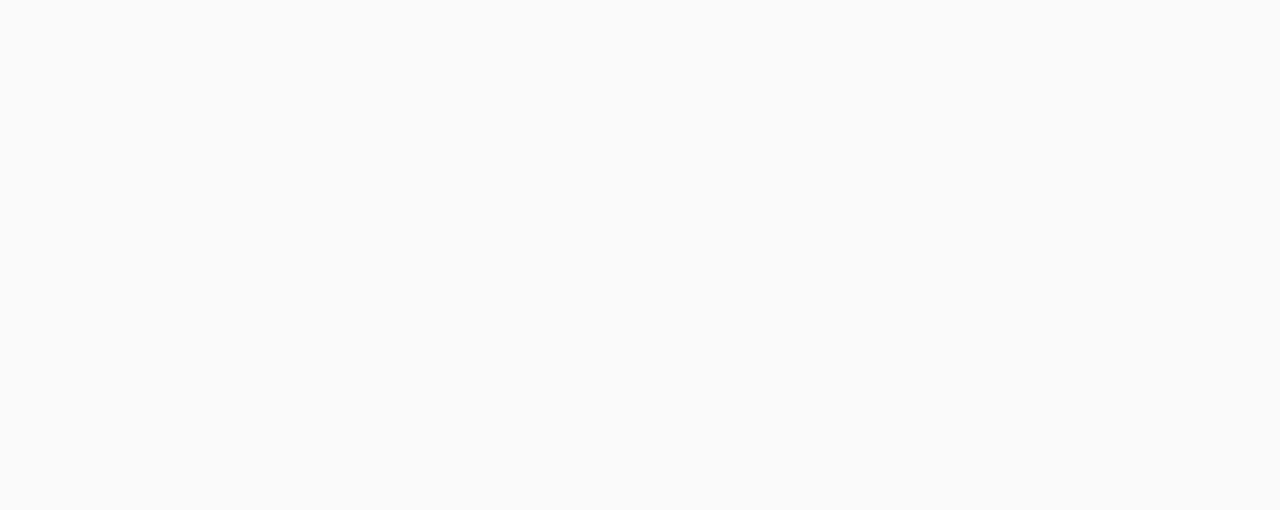
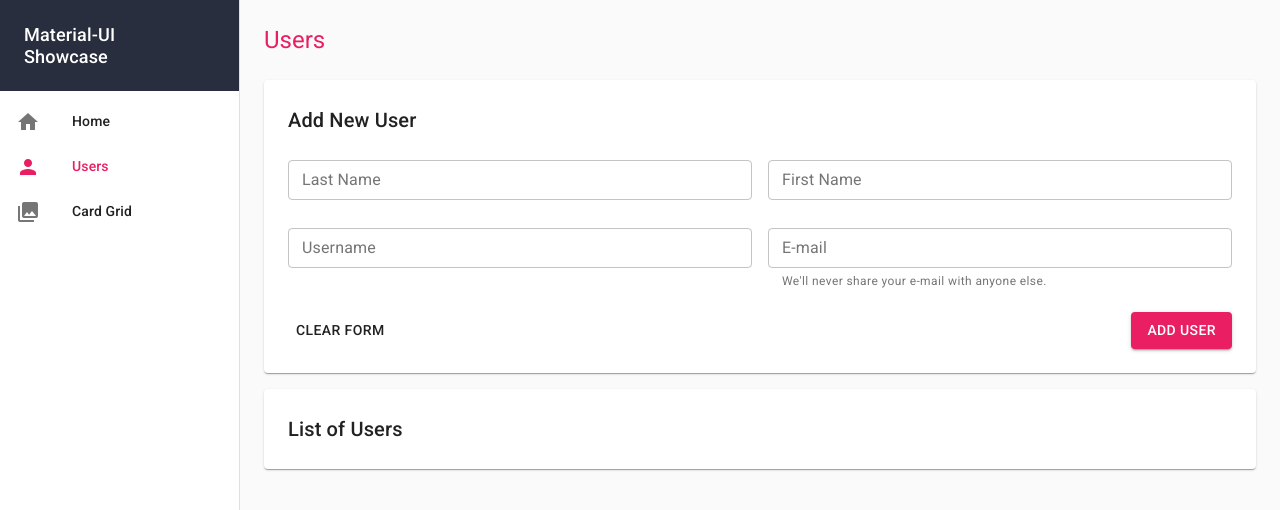
Before and after one commit to joserogeriofilho/material-ui-poc, a React (Create React App) app: page /users in a window 1280 px wide. Shown: the top 510 px of the page. Built offline with nearby package versions, Linux system fonts and the light colour scheme.

Commit message:
Added a action buttons to the new user card

```diff
--- a/src/Routes.js
+++ b/src/Routes.js
@@ -1,7 +1,7 @@
 import React from 'react'
 import { Route, Switch, BrowserRouter } from 'react-router-dom'
 import HomePage from './pages/HomePage'
-import UserRegistrationPage from './pages/UserRegistrationPage'
+import UsersPage from './pages/UsersPage'
 import CardGridPage from './pages/CardGridPage'
 
 export default props => (
@@ -9,7 +9,7 @@
         <Switch>
             <Route exact path='/' component={ HomePage } />
             <Route exact path='/home' component={ HomePage } />
-            <Route exact path='/userRegistration' component={ UserRegistrationPage } />
+            <Route exact path='/users' component={ UsersPage } />
             <Route exact path='/cardGrid' component={ CardGridPage } />
         </Switch>
     </BrowserRouter>
--- a/src/components/NavigationDrawer.js
+++ b/src/components/NavigationDrawer.js
@@ -19,8 +19,8 @@
         icon: "home"
     },
     {
-        label: "User Registration",
-        pathname: "/userRegistration",
+        label: "Users",
+        pathname: "/users",
         icon: "person"
     },
     {
--- a/src/pages/UserRegistrationPage.js
+++ /dev/null
@@ -1,90 +0,0 @@
-import React, { Component } from 'react'
-import { withRouter } from 'react-router-dom'
-import withStyles from '@material-ui/styles/withStyles';
-import DrawerTopBarLayout from '../layouts/DrawerTopBarLayout'
-import Grid from '@material-ui/core/Grid';
-import Typography from '@material-ui/core/Typography';
-import Hidden from '@material-ui/core/Hidden';
-import Paper from '@material-ui/core/Paper';
-import TextField from '@material-ui/core/TextField';
-
-
-const styles = theme => ({
-  paper: {
-    padding: theme.spacing(3)
-  },
-  textFieldRoot: {
-    marginTop: theme.spacing(0)
-  }
-});
-
-
-export class UserRegistrationPage extends Component {
-
-    render(){
-        const { classes } = this.props;
-        const pageTitle = "User Registration";
-
-        return (
-            <DrawerTopBarLayout title={pageTitle}>
-              <Grid container spacing={3}>
-
-                <Hidden xsDown>
-                  <Grid item xs={12}>
-                    <Typography variant="h5" color='secondary' gutterBottom={true}>
-                      {pageTitle}
-                    </Typography>
-                  </Grid>
-                </Hidden>
-
-                <Grid item xs={12}>
-                  <Paper className={classes.paper}>
-                  <Grid container spacing={3}>
-                    <Grid item xs={12}>
-                      <Typography variant="h6" component="h3">
-                        Add New User
-                      </Typography>
-                    </Grid>
-                    <Grid item xs={12} sm={6}>
-                      <TextField
-                        id="user-last-name"
-                        label="Last Name"
-                        value={null}
-                        onChange={null}
-                        margin="normal"
-                        variant="outlined"
-                        classes={{root: classes.textFieldRoot}}
-                        fullWidth />
-                    </Grid>
-                    <Grid item xs={12} sm={6}>
-                      <TextField
-                        id="user-first-name"
-                        label="First Name"
-                        value={null}
-                        onChange={null}
-                        margin="normal"
-                        variant="outlined"
-                        classes={{root: classes.textFieldRoot}}
-                        fullWidth />
-                    </Grid>
-                  </Grid>
-                  </Paper>
-                </Grid>
-
-                <Grid item xs={12}>
-                  <Paper>
-                    <Typography variant="h5" component="h3">
-                      List of Users
-                    </Typography>
-
-                  </Paper>
-                </Grid>
-
-              </Grid>
-            </DrawerTopBarLayout>
-        );
-    }
-
-}
-
-export default withRouter(withStyles(styles)(UserRegistrationPage));
--- /dev/null
+++ b/src/pages/UsersPage.js
@@ -0,0 +1,122 @@
+import React, { Component } from 'react'
+import { withRouter } from 'react-router-dom'
+import withStyles from '@material-ui/styles/withStyles';
+import DrawerTopBarLayout from '../layouts/DrawerTopBarLayout'
+import Grid from '@material-ui/core/Grid';
+import Typography from '@material-ui/core/Typography';
+import Hidden from '@material-ui/core/Hidden';
+import Paper from '@material-ui/core/Paper';
+import TextField from '@material-ui/core/TextField';
+import Button from '@material-ui/core/Button'
+
+
+const styles = theme => ({
+  paper: {
+    padding: theme.spacing(3)
+  },
+  buttons: {
+    display: 'flex',
+    justifyContent: 'space-between',
+  }
+});
+
+
+export class UsersPage extends Component {
+
+    render(){
+        const { classes } = this.props;
+        const pageTitle = "Users";
+
+        return (
+            <DrawerTopBarLayout title={pageTitle}>
+              <Grid container spacing={2}>
+
+                <Hidden xsDown>
+                  <Grid item xs={12}>
+                    <Typography variant="h5" color='secondary' gutterBottom={true}>
+                      {pageTitle}
+                    </Typography>
+                  </Grid>
+                </Hidden>
+
+                <Grid item xs={12}>
+                  <Paper className={classes.paper}>
+                    <Grid container spacing={2}>
+                      <Grid item xs={12}>
+                        <Typography variant="h6" component="h3">
+                          Add New User
+                        </Typography>
+                      </Grid>
+                      <Grid item xs={12} sm={6}>
+                        <TextField
+                          id="user-last-name"
+                          label="Last Name"
+                          value={null}
+                          onChange={null}
+                          margin="dense"
+                          variant="outlined"
+                          fullWidth />
+                      </Grid>
+                      <Grid item xs={12} sm={6}>
+                        <TextField
+                          id="user-first-name"
+                          label="First Name"
+                          value={null}
+                          onChange={null}
+                          margin="dense"
+                          variant="outlined"
+                          fullWidth />
+                      </Grid>
+                      <Grid item xs={12} sm={6}>
+                        <TextField
+                          id="user-name"
+                          label="Username"
+                          value={null}
+                          onChange={null}
+                          margin="dense"
+                          variant="outlined"
+                          fullWidth />
+                      </Grid>
+                      <Grid item xs={12} sm={6}>
+                        <TextField
+                          id="user-email"
+                          label="E-mail"
+                          helperText="We'll never share your e-mail with anyone else."
+                          value={null}
+                          onChange={null}
+                          margin="dense"
+                          variant="outlined"
+                          fullWidth />
+                      </Grid>
+                      <Grid item xs={12} className={classes.buttons}>
+                        <Button className={classes.button}>
+                          CLEAR FORM
+                        </Button>
+                        <Button variant="contained" color="secondary" className={classes.button}>
+                          ADD USER
+                        </Button>
+                      </Grid>
+                    </Grid>
+                  </Paper>
+                </Grid>
+
+                <Grid item xs={12}>
+                  <Paper className={classes.paper}>
+                    <Grid container spacing={2}>
+                      <Grid item xs={12}>
+                        <Typography variant="h6" component="h3">
+                          List of Users
+                        </Typography>
+                      </Grid>
+                    </Grid>
+                  </Paper>
+                </Grid>
+
+              </Grid>
+            </DrawerTopBarLayout>
+        );
+    }
+
+}
+
+export default withRouter(withStyles(styles)(UsersPage));
```
